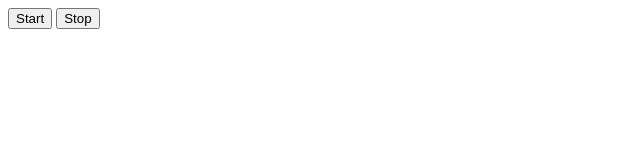
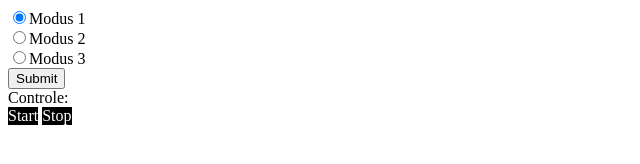
Before and after one commit to Foxhunt/NVIS, a website: page nvis_node_snmp/public/index.html in a window 1280 px wide. Shown: the whole page, without its empty margins (0-640 px from the left). Drawn offline with Linux system fonts and the light colour scheme.

Commit message:
web api weiter ausgebaut,
redirevt auf root ('/')
auswahl eines moduses uns senden an server

```diff
--- a/nvis_node_snmp/package.json
+++ b/nvis_node_snmp/package.json
@@ -4,6 +4,7 @@
   "description": "Liest SNMP-Daten aus nud verteilt sie über UDP",
   "main": "app.js",
   "dependencies": {
+    "body-parser": "^1.15.2",
     "express": "^4.14.0",
     "net-snmp": "^1.1.19"
   },
--- /dev/null
+++ b/nvis_node_snmp/public/index.css
@@ -0,0 +1,7 @@
+a {
+	appearance: button;
+
+	text-decoration: none;
+	color: white;
+	background-color: black;
+}
--- a/nvis_node_snmp/public/index.html
+++ b/nvis_node_snmp/public/index.html
@@ -4,19 +4,21 @@
 <head>
 	<meta charset="UTF-8">
 	<title>Document</title>
+	<link rel="stylesheet" type="text/css" href="index.css">
 </head>
 
 <body>
 
-	<form method="post">
-		<button id="btnStart" formaction="/nvis/start">
-			Start
-		</button>
+	<form method="post" action="/nvis">
+		<input type="radio" name="modus" value="1" checked>Modus 1<br>
+		<input type="radio" name="modus" value="2">Modus 2<br>
+		<input type="radio" name="modus" value="3">Modus 3<br>
+		<input type="submit">
+	</form>
 
-		<button id="btnStop" formaction="/nvis/stop">
-			Stop
-		</button>
-	</form>
+	Controle:<br>
+	<a href="/nvis/start" id="start">Start</a>
+	<a href="/nvis/stop" id="stop">Stop</a>
 
 </body>
 
```
Also changed, not shown: nvis_node_snmp/app.js (+9 -6 lines). Lines whose indentation alone changed are shown as unchanged.
